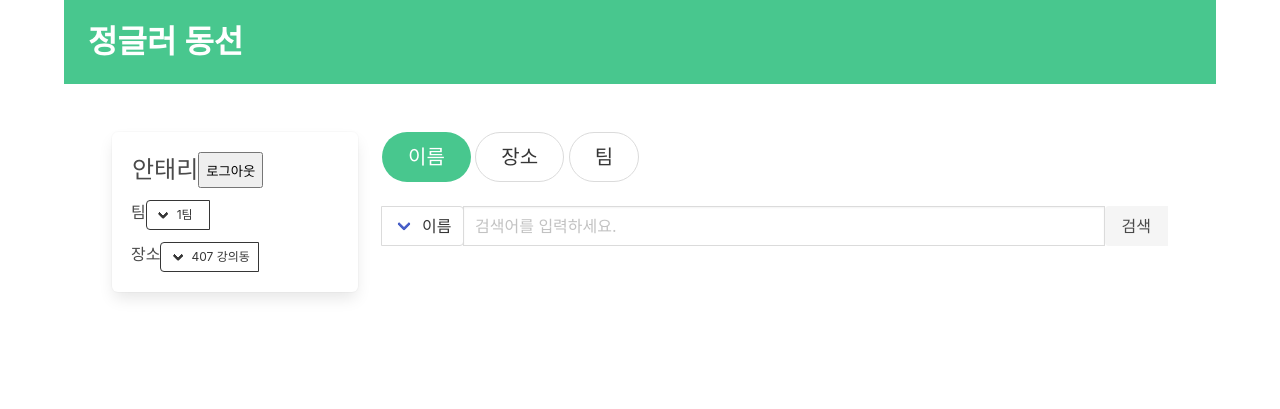
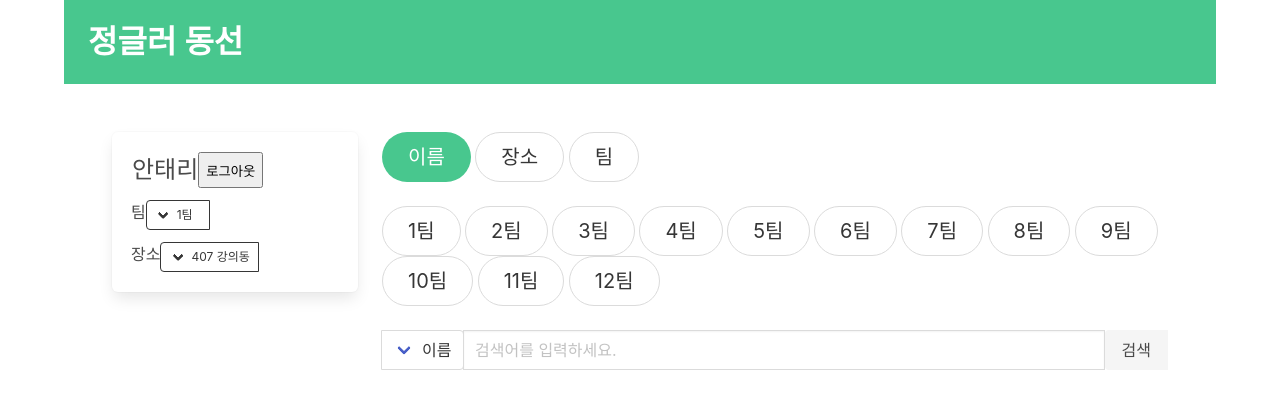
Before and after one commit to T3rryAhn/JunglerDongSun, a Flask app: page /main in a window 1280 px wide. Shown: the top 409 px of the page. Run offline with Flask 3, Linux system fonts and the light colour scheme; data that the repository does not hold is empty; some libraries are stand-ins or nearby versions.

Commit message:
update inquiry, category

```diff
--- a/templates/main.html
+++ b/templates/main.html
@@ -62,23 +62,44 @@
 
         })
 
-        function search(target, text){
+        function inquiry(target, text) {
+            if (text.trim() !== '') {
                 $.ajax({
                     url: `/search/${target}/${text}`,
                     type: 'GET',
                     success: function (response) {
-
-                    if (response["result"] == "success") {
-                        alert("검색 성공");
-                    } else {
-                        alert("검색 실패");
-                    }
+                        fillJunglers(response["junglers"]);
                     },
                     error: function (error) {
                         alert("서버 통신에 실패했습니다.");
                     }
-            })
+                });
             }
+        }
+
+        // 검색 결과를 화면에 채우는 함수
+        function fillJunglers(junglers) {
+            var container = $(".columns.is-multiline"); // 카드를 채울 컨테이너 선택
+            container.empty(); // 기존 카드 삭제
+
+            // 각각의 정글러 정보를 이용하여 카드 생성 및 추가
+            junglers.forEach(function (jungler) {
+                var cardHtml = `
+            <div class="column is-one-quarter">
+                <div class="card">
+                    <div class="card-content">
+                        <h2>${jungler.user_name}</h2>
+                        <p>${jungler.user_team}</p>
+                        <p>${jungler.user_place}</p>
+                    </div>
+                </div>
+            </div>`;
+                container.append(cardHtml); // 컨테이너에 카드 추가
+            });
+        }
+
+
+
 
     </script>
 </head>
@@ -147,9 +168,33 @@
                     </div>
                     <div class="column">
                         <div class="block">
-                            <button class="button is-medium is-rounded is-success">이름</button>
-                            <button class="button is-medium is-rounded">장소</button>
-                            <button class="button is-medium is-rounded">팀</button>
+                            <button class="button is-medium is-rounded is-success" value="name" onclick='fillJunglers()'>이름</button>
+                            <button class="button is-medium is-rounded" value="place" onclick="">장소</button>
+                            <button class="button is-medium is-rounded" value="team">팀</button>
+                        </div>
+                        <div class="block">
+                            <div name="place" style="display: none;">
+                                <button class="button is-medium is-rounded">기숙사</button>
+                                <button class="button is-medium is-rounded">식당</button>
+                                <button class="button is-medium is-rounded">L407</button>
+                                <button class="button is-medium is-rounded">L401</button>
+                                <button class="button is-medium is-rounded">체력단련실</button>
+                                <button class="button is-medium is-rounded">교외</button>
+                            </div>
+                            <div name="team" style="display: block;">
+                                <button class="button is-medium is-rounded">1팀</button>
+                                <button class="button is-medium is-rounded">2팀</button>
+                                <button class="button is-medium is-rounded">3팀</button>
+                                <button class="button is-medium is-rounded">4팀</button>
+                                <button class="button is-medium is-rounded">5팀</button>
+                                <button class="button is-medium is-rounded">6팀</button>
+                                <button class="button is-medium is-rounded">7팀</button>
+                                <button class="button is-medium is-rounded">8팀</button>
+                                <button class="button is-medium is-rounded">9팀</button>
+                                <button class="button is-medium is-rounded">10팀</button>
+                                <button class="button is-medium is-rounded">11팀</button>
+                                <button class="button is-medium is-rounded">12팀</button>
+                            </div>
                         </div>
                         <!-- <div id="place_category" class="block">
                             <button class="button is-medium is-rounded is-success">기숙사</button>
@@ -177,18 +222,18 @@
                         <div class="field has-addons">
                             <p class="control">
                                 <span class="select">
-                                    <select>
-                                        <option>이름</option>
-                                        <option>장소</option>
-                                        <option>팀</option>
+                                    <select id="search-target">
+                                        <option value="name">이름</option>
+                                        <option value="place">장소</option>
+                                        <option value="team">팀</option>
                                     </select>
                                 </span>
                             </p>
                             <p class="control is-expanded">
-                                <input class="input" type="text" placeholder="검색어를 입력하세요.">
+                                <input id="search-text" class="input" type="text" placeholder="검색어를 입력하세요.">
                             </p>
                             <p class="control">
-                                <a class="button is-light">
+                                <a class="button is-light" onclick='inquiry($(`#search-target`).val(), $(`#search-text`).val())'>
                                     검색
                                 </a>
                             </p>
```
Lines whose indentation alone changed are shown as unchanged.
